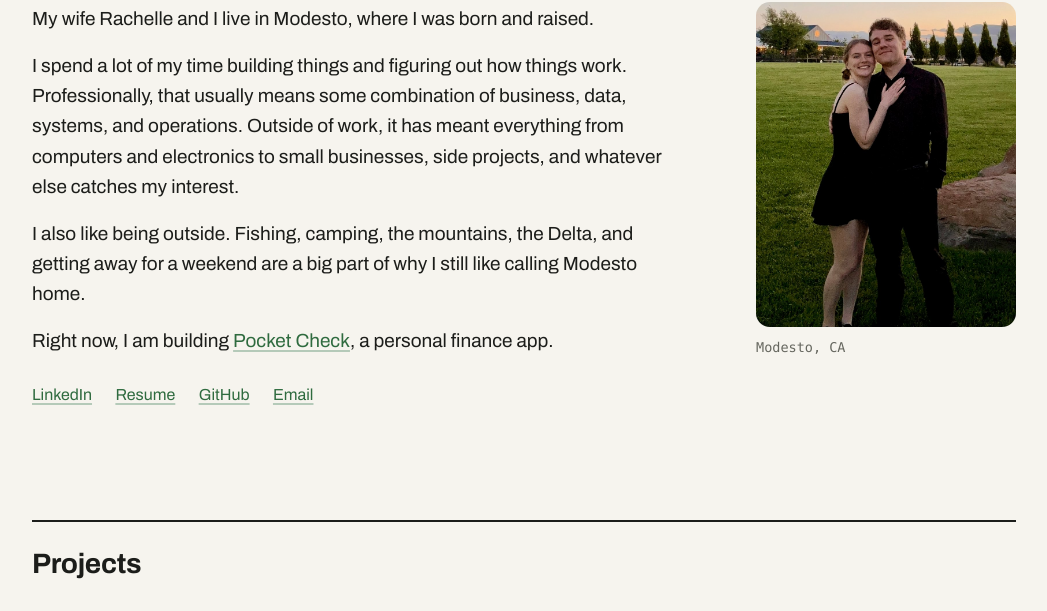
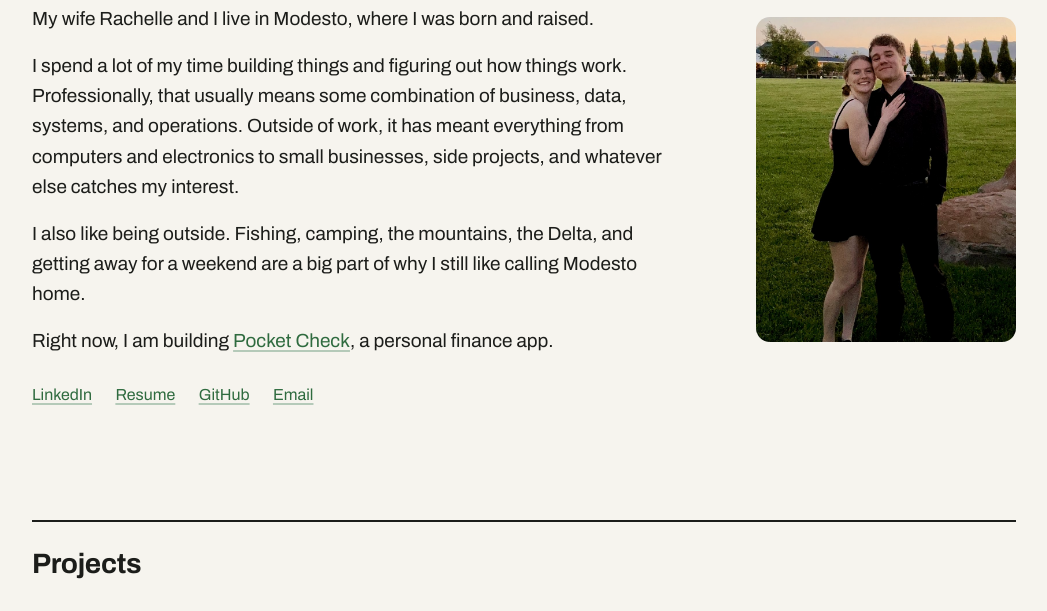
Before and after one commit to westleysmith/Portfolio, a plain HTML site: page index.html in a window 1280 px wide. Shown: the part 188-799 px from the top of the page, without its empty margins (116-1163 px from the left). Drawn offline with nearby package versions, Linux system fonts and the light colour scheme.

Commit message:
Remove the location caption under the hero photo

```diff
--- a/index.html
+++ b/index.html
@@ -305,7 +305,6 @@
   <header class="intro" id="home">
     <figure>
       <img src="date-night.jpg" alt="Westley and Rachelle">
-      <figcaption class="mono">Modesto, CA</figcaption>
     </figure>
     <div>
       <h1>Westley Smith</h1>
```
